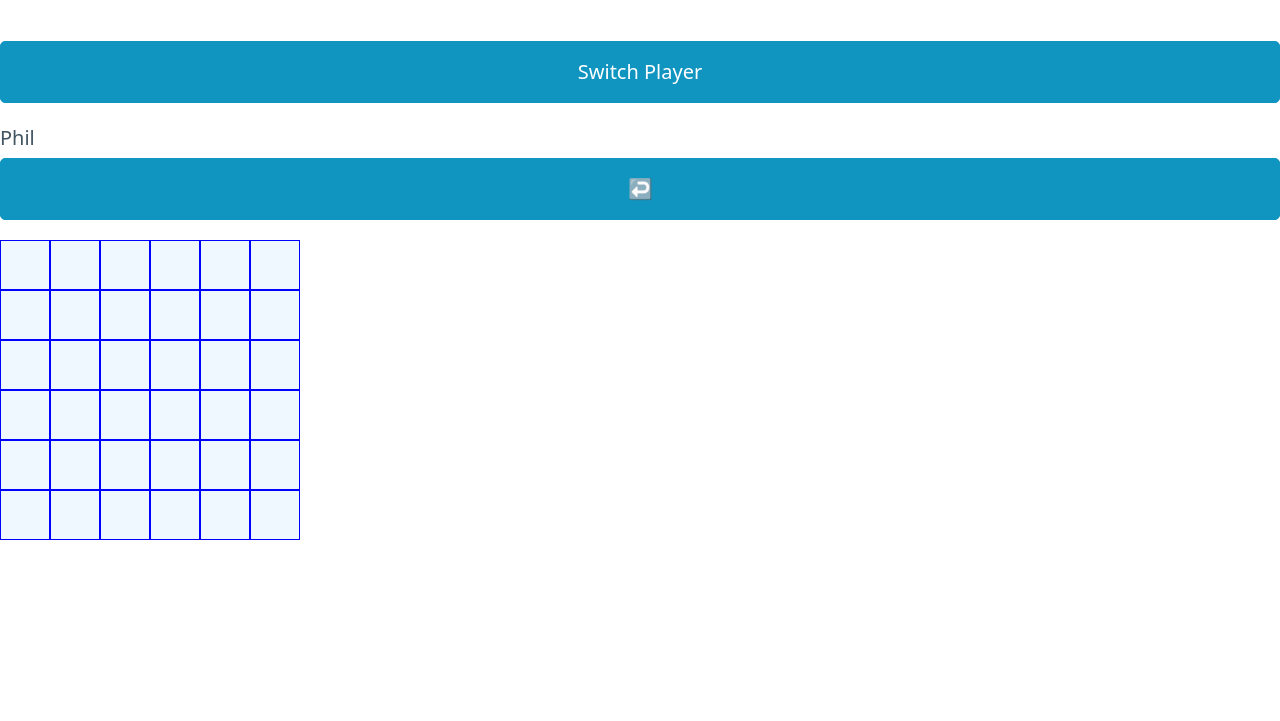
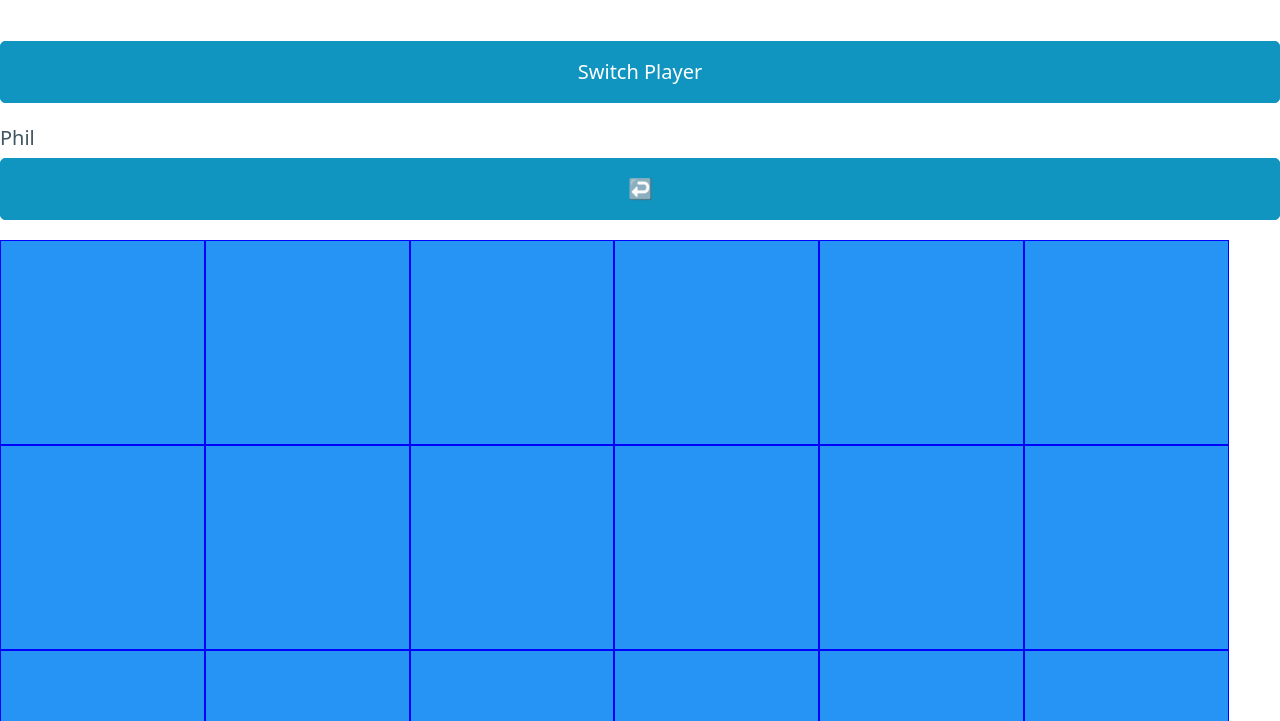
Before and after one commit to pmiossec/ih_module1_project_game, a plain HTML site: page game.html in a window 1280 px wide. Shown: the part 79-800 px from the top of the page. Drawn offline with nearby package versions, Linux system fonts and the light colour scheme.

Commit message:
Improve grid size handling

```diff
--- a/popit.js
+++ b/popit.js
@@ -143,7 +143,13 @@ class SquareBoard extends Board {
     }
 }
 
-const popGame = new SquareBoard(6, { name: "Phil"}, {name: "Mia"});
+const gridSize = 6;
+
+const popGame = new SquareBoard(gridSize, { name: "Phil"}, {name: "Computer"});
+
+document.documentElement.style.setProperty('--cell-size', `${Math.floor(100/gridSize)}vw`);
+document.documentElement.style.setProperty('--grid-size', gridSize);
+
 function undo(event) {
     popGame.undo(event)
 }
--- a/style.css
+++ b/style.css
@@ -1,13 +1,19 @@
+:root {
+    --cell-size: 15vw;
+    --grid-size: 6;
+}
+
 div.cell {
     border: 1px blue solid;
-    width: 50px;
-    height: 50px;
+    width: var(--cell-size);
+    height: var(--cell-size);
 }
 
 div.board {
     display: grid;
-    grid-template-columns: repeat(6, 50px [col-start]);
-    grid-template-rows: repeat(6, 50px [col-start]);
+    grid-template-columns: repeat(var(--grid-size), var(--cell-size) [col-start]);
+    grid-template-rows: repeat(var(--grid-size), var(--cell-size) [col-start]);
+    border-radius: 100px;
 }
 
 .popped{
@@ -19,7 +25,7 @@ div.board {
 }
 
 .untouched{
-    background-color: aliceblue;
+    background-color: rgb(37, 148, 245);
 }
 
 /* .unused{
```
